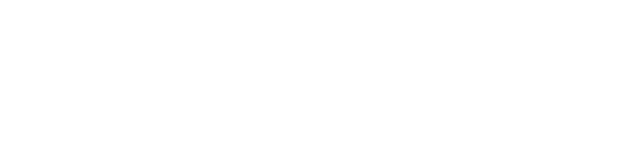
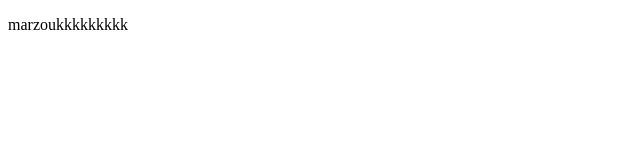
Before and after one commit to marzouk94amokrez/devoir, a plain HTML site: page index.html in a window 1280 px wide. Shown: the whole page, without its empty margins (0-640 px from the left). Drawn offline with Linux system fonts and the light colour scheme.

Commit message:
Update index.html

```diff
--- a/index.html
+++ b/index.html
@@ -10,7 +10,7 @@
 
 
 <body>
-
+    <p>marzoukkkkkkkkk</p>
 </body>
 
 
```
